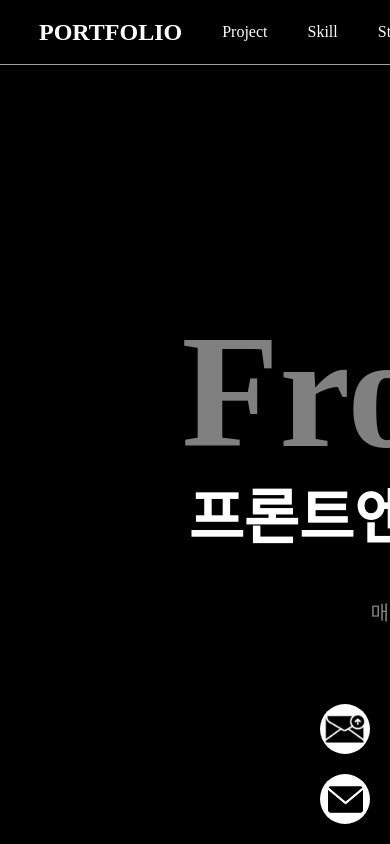
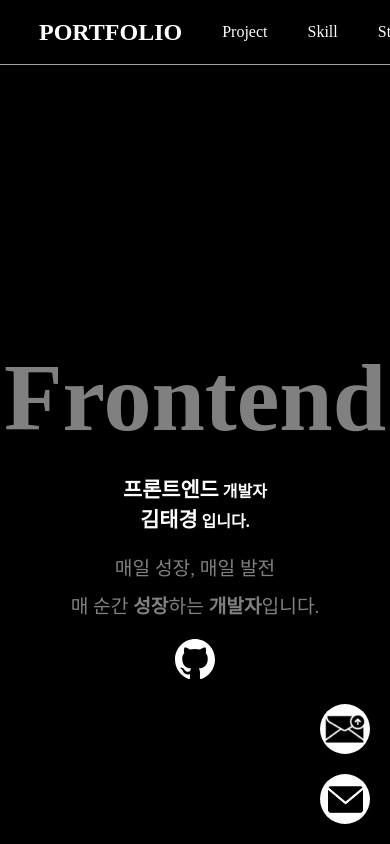
Before and after one commit to teakyungg/Frontend-Portfolio, a Next.js app: page / in a window 390 px wide. Shown: the top 844 px of the page. Built offline with nearby package versions, Linux system fonts and the light colour scheme; a web font is replaced by a local one.

Commit message:
feat/Intro add responsive

```diff
--- a/src/app/IntroContent/Intro.module.css
+++ b/src/app/IntroContent/Intro.module.css
@@ -1,59 +1,57 @@
 .intro {
   width: 100%;
   padding-top: 62px;
-}
 
-.inner{
+  --title-font-size: 6em;
+  --name-font-size: 1em;
+  --nameBig-font-size: 1.3em;
+  --goal-font-size: 1.2em;
+  --gitHub-size: 40px;
+
+  .inner {
+    width: 80%;
+    height: 900px;
     margin: 0 auto;
-  width: 1000px;
-  height: 900px;
-
     position: relative;
     border-bottom: 1px solid white;
-}
 
-.title, .name, .goal, .gitHub{
-  width: 100%;
+    display: flex;
+    flex-direction: column;
+    justify-content: center;
+    align-items: center;
+    text-align: center;
+    gap: 20px;
 
-  position: absolute;
-  top: 50%;
-  left: 50%;
-  transform: translate(-50%, -50%);
-
+    & > * {
       opacity: 0;
-  text-align: center;
     }
 
     .title {
       color: gray;
-  font-size: 160px;
+      font-size: var(--title-font-size);
       font-family: "YeongwolTTF-Regular";
       font-weight: 600;
     }
 
     .name {
-  font-size: 36px;
       color: white;
       font-weight: bold;
+      font-size: var(--name-font-size);
 
-  & > span:first-child {
-    font-size: 60px;
-  }
-
-  & > span:last-child {
-    font-size: 40px;
+      span {
+        font-size: var(--nameBig-font-size);
       }
     }
 
     .goal {
-  font-size: 20px;
+      font-size: var(--goal-font-size);
       color: gray;
 
-  & > span{
+      & > span {
         display: block;
       }
 
-  & > span:first-child{
+      & > span:first-child {
         padding-bottom: 10px;
       }
 
@@ -63,6 +61,28 @@
     }
 
     .gitHub {
-  width: 40px;
+      width: var(--gitHub-size);
       aspect-ratio: 1/1;
     }
+  }
+}
+
+/* mobile */
+@media (min-width: 767px) {
+  .intro {
+    --title-font-size: 8em;
+    --name-font-size: 1.2em;
+    --nameBig-font-size: 1.5em;
+    --goal-font-size: 1.4em;
+  }
+}
+
+/* tablet */
+@media (min-width: 1024px) {
+  .intro {
+    --title-font-size: 10em;
+    --name-font-size: 1.5em;
+    --nameBig-font-size: 2em;
+    --goal-font-size: 1.6em;
+  }
+}
--- a/src/app/IntroContent/Intro.tsx
+++ b/src/app/IntroContent/Intro.tsx
@@ -10,21 +10,20 @@ export function Intro() {
 
   // 애니메이션 동작 설정 (GSAP)
   const animationOption = [
-    { set: { y:-150 }, to: { opacity: 1, y:-120, duration: 1.5, delay: 1 } },
-    { set: { y: -50 }, to: { opacity: 1, y: 0, duration: 1, delay: 2 } },
-    { set: { y: -30 }, to: { opacity: 1, y: 80, duration: 1, delay: 3 } },
-    { set: { y: 80 }, to: { opacity: 1, y: 160, duration: 1, delay: 4 } }
+    { set: { y: -20 }, to: { opacity: 1, y: 0, duration: 1.5, delay: 1 } },
+    { set: { y: -20 }, to: { opacity: 1, y: 0, duration: 1, delay: 2 } },
+    { set: { y: -20 }, to: { opacity: 1, y: 0, duration: 1, delay: 3 } },
+    { set: { y: -20 }, to: { opacity: 1, y: 0, duration: 1, delay: 4 } },
   ];
 
   useEffect(() => {
     // GSAP 애니메이션 적용
     animationBoxes.current.forEach((aniEl, index) => {
-      if(aniEl){
+      if (aniEl) {
         gsap.set(aniEl, animationOption[index].set);
         gsap.to(aniEl, animationOption[index].to);
-       }
+      }
     });
-
   }, []);
 
   return (
@@ -33,23 +32,50 @@ export function Intro() {
 
       <div className={styles.inner}>
         {/* 제목 */}
-        <div ref={(dom) => { animationBoxes.current[0] = dom!;}} className={styles.title}>Frontend</div>
+        <div
+          ref={(dom) => {
+            animationBoxes.current[0] = dom!;
+          }}
+          className={styles.title}
+        >
+          Frontend
+        </div>
 
         {/* 이름 */}
-        <div ref={(dom) => { animationBoxes.current[1] = dom!;}} className={styles.name}>
-          <span>프론트엔드</span> 개발자
-          <span> 김태경 </span>입니다.
+        <div
+          ref={(dom) => {
+            animationBoxes.current[1] = dom!;
+          }}
+          className={styles.name}
+        >
+          <div>
+            <span>프론트엔드</span> 개발자
+          </div>
+          <div>
+            <span> 김태경</span> 입니다.
+          </div>
         </div>
 
         {/* 목표 */}
-        <div ref={(dom) => { animationBoxes.current[2] = dom!;}} className={styles.goal}>
-            <span>매일 성장, 매일 발전</span>
-            <span>매 순간 <strong>성장</strong>하는 <strong>개발자</strong>입니다.
-            </span>
+        <div
+          ref={(dom) => {
+            animationBoxes.current[2] = dom!;
+          }}
+          className={styles.goal}
+        >
+          <span>매일 성장, 매일 발전</span>
+          <span>
+            매 순간 <strong>성장</strong>하는 <strong>개발자</strong>입니다.
+          </span>
         </div>
 
         {/* 깃허브 */}
-        <div ref={(dom) => { animationBoxes.current[3] = dom!;}} className={styles.gitHub}>
+        <div
+          ref={(dom) => {
+            animationBoxes.current[3] = dom!;
+          }}
+          className={styles.gitHub}
+        >
           <Link href={"https://github.com/teakyungg"} target="_blank">
             <svg width="40" height="40" viewBox="0 0 48 48" fill="none" xmlns="http://www.w3.org/2000/svg">
               <path
@@ -88,7 +114,6 @@ export function Intro() {
           </Link>
         </div>
       </div>
-
     </section>
   );
 }
```
Lines whose indentation alone changed are shown as unchanged.
